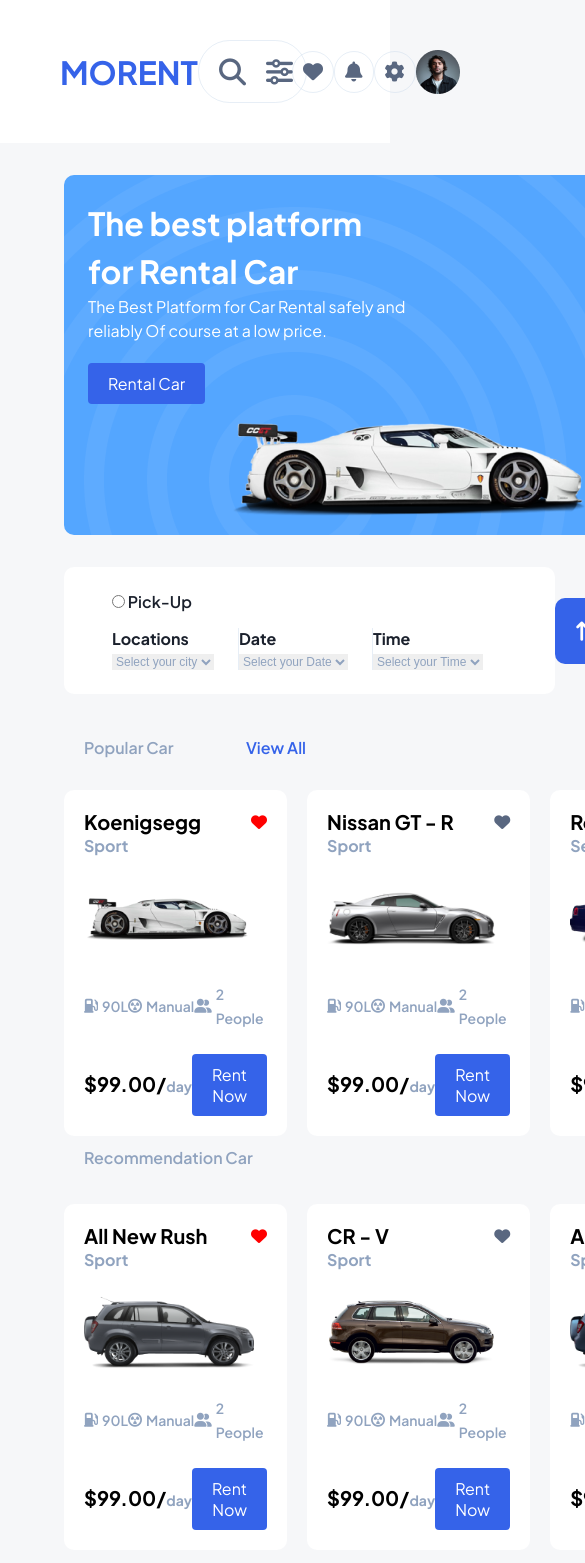
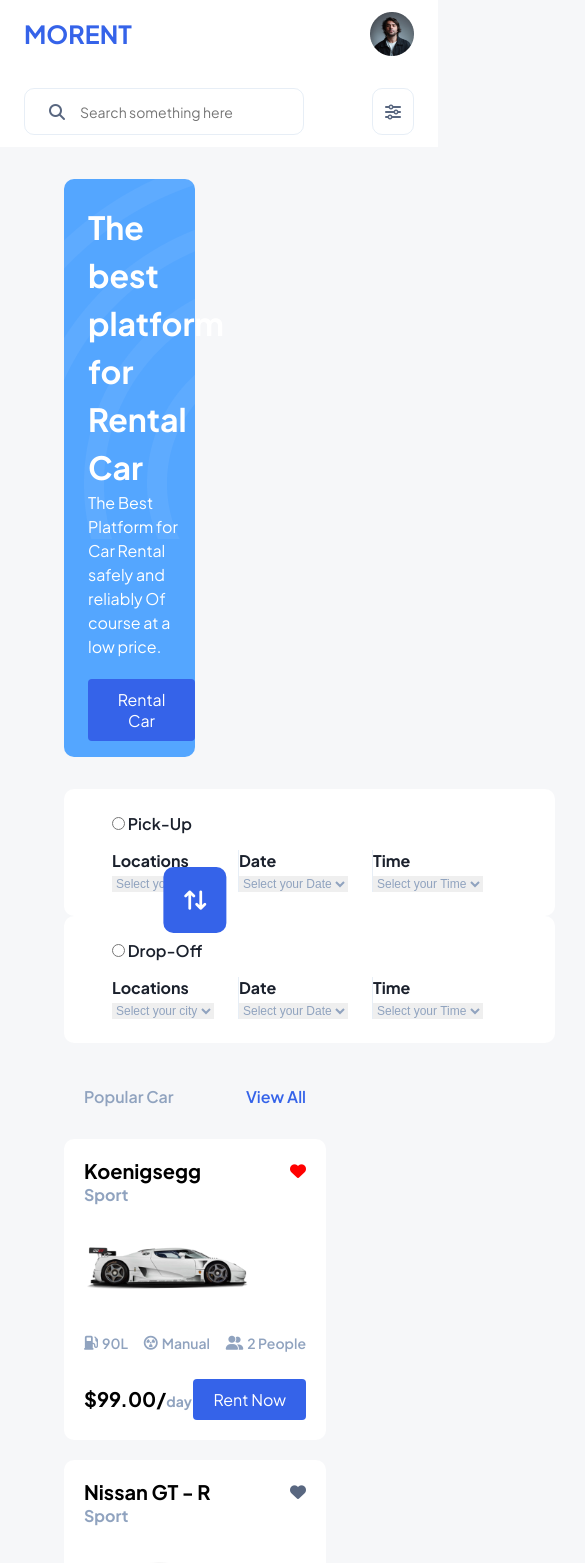
Before and after one commit to anilcodersigdel/figma-design, a plain HTML site: page index.html in a window 390 px wide. Shown: the top 1563 px of the page, 585 px wide, since content can reach past the window. Drawn offline with Linux system fonts and the light colour scheme.

Commit message:
responsive nav bar completd of home page

```diff
--- a/index.html
+++ b/index.html
@@ -10,7 +10,8 @@
         <link rel="stylesheet" href="sass/main.css">
 
         <!-- fontawesome link -->
-    <link rel="stylesheet" href="https://cdnjs.cloudflare.com/ajax/libs/font-awesome/6.5.2/css/all.min.css"
+        <link rel="stylesheet"
+            href="https://cdnjs.cloudflare.com/ajax/libs/font-awesome/6.5.2/css/all.min.css"
             integrity="sha512-SnH5WK+bZxgPHs44uWIX+LLJAJ9/2PkPKZ5QiAj6Ta86w+fsb2TkcmfRyVX3pBnMFcV7oQPJkl9QevSCWr3W6A=="
             crossorigin="anonymous" referrerpolicy="no-referrer" />
     </head>
@@ -23,11 +24,9 @@
                         <span><a href="#">MORENT</a></span>
                     </div>
 
-
                     <div class="nav-search">
 
                         <a href="#"><i class="fa-solid fa-magnifying-glass"></i></a>
-
 
                         <input type="text" placeholder="Search something here ">
 
@@ -36,18 +35,30 @@
                     </div>
                 </div>
 
-
                 <div class="profile-notification">
                     <a href="#"><i class="fa-solid fa-heart"></i></a>
                     <a href="#"><i class="fa-solid fa-bell"></i></a>
                     <a href="#"><i class="fa-solid fa-gear"></i></a>
-                    <img class="logo" src="assets/images/Image.png" alt="logo images">
+                    <img class="logo" src="assets/images/Image.png"
+                        alt="logo images">
                 </div>
 
+            </nav>
 
+            <div class="nav-search-mobile">
 
+                <div class="seach-input">
+                    <a href="#"><i class="fa-solid fa-magnifying-glass"></i></a>
+                    <input type="text" placeholder="Search something here ">
+                </div>
 
-        </nav>
+                <div class="filters">
+                    <a href="category.html"><i
+                            class="fa-solid fa-sliders"></i></a>
+                </div>
+
+            </div>
+
         </header>
 
         <section class="hero">
@@ -56,9 +67,10 @@
 
                 <div class="hero-content">
                     <div class="title">
-                    <h1>The best platform <br>for Rental Car</h1>
+                        <h1>The best platform for Rental Car</h1>
 
-                    <p>The Best Platform for Car Rental safely and <br> reliably Of course at a low price.</p>
+                        <p>The Best Platform for Car Rental safely and
+                            reliably Of course at a low price.</p>
                     </div>
 
                     <div class="btn">
@@ -67,13 +79,13 @@
                 </div>
             </div>
 
-
             <div class="hero-section second">
 
                 <div class="hero-content">
                     <div class="title">
                         <h1>Easy way to rent a car at a <br> low price</h1>
-                    <p>Providing cheap car rental services <br> reliably Of course at a low price.</p>
+                        <p>Providing cheap car rental services <br> reliably Of
+                            course at a low price.</p>
 
                     </div>
 
@@ -121,7 +133,7 @@
                 </form>
             </div>
 
-        <div class="design">
+            <div class="switch">
                 <button class="arrow-btn">
                     <i class="fa-solid fa-arrow-right-arrow-left"></i>
                 </button>
@@ -129,7 +141,8 @@
 
             <div class="location">
 
-            <input type="radio" id="Drop-Off" name="Drop-Off" value="Drop-Off">
+                <input type="radio" id="Drop-Off" name="Drop-Off"
+                    value="Drop-Off">
                 <label class="input-label" for="drop-off">Drop-Off</label>
 
                 <form>
@@ -556,7 +569,8 @@
 
             <div class="footer-last">
                 <div>
-                <p><i class="fa-regular fa-copyright"></i> <span id="copyrightYear"></span> MORENT. All Rights
+                    <p><i class="fa-regular fa-copyright"></i> <span
+                            id="copyrightYear"></span> MORENT. All Rights
                         reserved</p>
                 </div>
 
--- a/sass/abstracts/_mixins.scss
+++ b/sass/abstracts/_mixins.scss
@@ -16,3 +16,14 @@
     grid-template-columns: auto auto auto auto;
     grid-gap: 20px;
 }
+
+
+@mixin respond-to($breakpoint) {
+    @if $breakpoint == 'mobile' {
+      @media (max-width: 480px) { @content; }
+    }
+
+    //  @else if $breakpoint == 'desktop' {
+    //   @media (min-width: 1024px) { @content; }
+    // }
+  }
--- a/sass/abstracts/_variables.scss
+++ b/sass/abstracts/_variables.scss
@@ -15,3 +15,9 @@ $footer-text-color: rgba(19, 19, 19, 0.6);
 
 
 $icon-color: rgba(144, 163, 191, 1);
+
+
+$mobile: 768px;
+// $tablet: 768px;
+// $desktop: 1024px;
+// $large-desktop: 1200px;
--- a/sass/layout/_grid.scss
+++ b/sass/layout/_grid.scss
@@ -4,9 +4,9 @@
     padding-top: 20px;
     @include grid;
 
-    // @media only screen and (max-width: 767px) {
-    //   grid-template-columns: auto;
-    //   }
+   @include respond-to('mobile'){
+    grid-template-columns: auto
+   }
 }
 
 .recommendation-car-rent{
@@ -14,8 +14,8 @@
     padding-top: 24px;
 
 
-    // @media only screen and (max-width: 767px) {
-    //     grid-template-columns: auto;
-    //     }
+    @include respond-to('mobile'){
+        grid-template-columns: auto
+       }
 
 }
--- a/sass/layout/_header.scss
+++ b/sass/layout/_header.scss
@@ -1,6 +1,51 @@
 @import '../abstracts/variables';
+@import '../abstracts/mixins';
 
 header{
     background-color: $content-background-color;
     padding: 40px 40px 40px 60px;
+
+
+
+    @media (max-width: 768px) {
+        width: 100%;
+        padding: 12px 24px;
+        display: flex;
+        flex-direction: column;
+        gap: 32px;
+      }
+
+      .nav-search-mobile{
+        width: 100%;
+        display: flex;
+        justify-content: space-between;
+        align-items: center;
+
+        .seach-input{
+            display: flex;
+            gap: 15px;
+            border: 1px solid $border-color;
+            padding: 12px 12px 12px 24px;
+            border-radius: 10px;
+            width: 62%;
+
+            input{
+                width: 85%;
+            }
+        }
+
+        .filters{
+            border: 1px solid $border-color;
+            padding: 12px;
+            border-radius: 10px;
+        }
+
+      }
+
+      @media (min-width: 768px) {
+         .nav-search-mobile{
+            display: none;
+         }
+
 }
+}
--- a/sass/layout/_navigations.scss
+++ b/sass/layout/_navigations.scss
@@ -13,10 +13,15 @@ nav{
         align-items: center;
         width: 50%;
 
-         a {
+         span a{
             font-size:$base-font-size *2;
             color: $primary-color;
             font-weight: 700;
+
+            @media (max-width: 768px){
+                font-size: 25px;
+            }
+
     }
 
     .nav-search{
@@ -24,16 +29,23 @@ nav{
         border: 1px solid $border-color;
         border-radius: 70px;
         width: 60%;
+        display: flex;
+        // gap: 20px;
         padding:8px 10px;
 
+        @media (max-width: 768px){
+           display: none;
+
+        }
+
+
+
     input{
-        // margin: auto;
         padding: 8px 0;
         width: 80%;
     }
       a i{
         padding: 8px 10px;
-        font-size: 27px;
        }
     }
 
@@ -43,10 +55,18 @@ nav{
         @include flex-between;
 
         a i{
-            font-size: 20px;
+            // font-size: 20px;
             border: 1px solid $border-color;
             padding: 10px;
             border-radius: 90px;
+
+            @media (max-width: 768px){
+                display: none;
+
+            }
         }
+
+
     }
+
 }
--- a/sass/pages/_about.scss
+++ b/sass/pages/_about.scss
@@ -4,6 +4,8 @@
 
 .catalogue-car{
     padding: 32px 64px 64px 64px;
+
+
 
     .popular{
         padding: 10px 20px;
--- a/sass/pages/_home.scss
+++ b/sass/pages/_home.scss
@@ -2,14 +2,17 @@
 @import '../abstracts/mixins';
 
 .hero {
+
     padding: 32px 64px 0 64px;
-    @include flex-between;
+    display: flex;
+    // @include flex-between;
     gap: 24px;
 
 
     .hero-section.first{
         min-height: 360px;
-        min-width: 640px;
+        width: 50%;
+
         background: $secondary-color url("/assets/images/BG.png");
         background-repeat: no-repeat;
         @include radius;
@@ -19,10 +22,15 @@
 
     .hero-section.second {
         min-height: 360px;
-        min-width: 640px;
+        width: 50%;
         background: $primary-color url("/assets/images/BG2.png");
         background-repeat: no-repeat;
         @include radius;
+
+
+        @media (max-width: 768px){
+            display: none;
+        }
     }
 
     .hero-content {
@@ -45,6 +53,10 @@
 
     }
 
+
+
+
+
 }
 
 
@@ -53,13 +65,18 @@
 
 
 .address {
+    position: relative;
     padding: 32px 64px 0 64px;
     @include flex-between;
 
 
+    @include respond-to('mobile'){
+        flex-wrap: wrap;
+    }
+
 
     .location {
-        // width: 60%;
+
         @include radius;
         padding: 24px 48px;
         background-color: $content-background-color;
@@ -94,7 +111,12 @@
         }
     }
 
-    .design {
+    .switch{
+        position: absolute;
+        top: 50%;
+        left: 50%;
+        transform: translate(-50% , -50%);
+
         .arrow-btn {
             @include radius;
             background-color: $primary-color;
```
Also changed, not shown: sass/main.css, 1 other file. Lines whose indentation alone changed are shown as unchanged.
